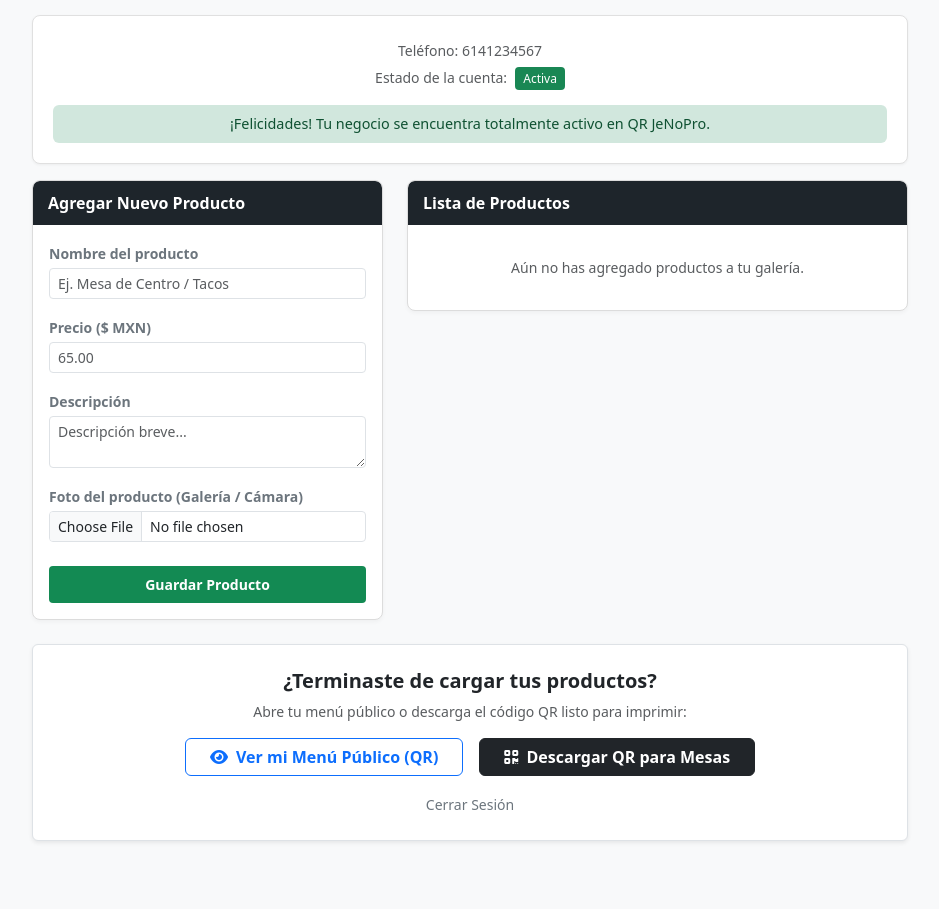
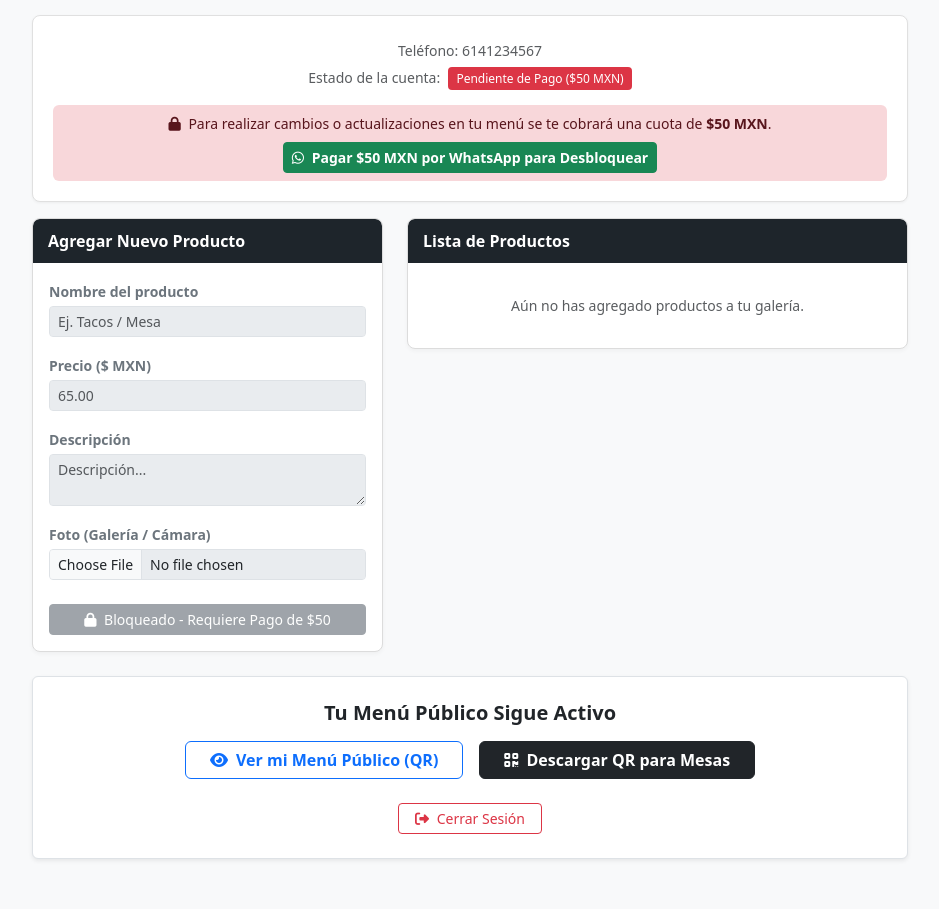
Before and after one commit to Jensau7/qr-expres-jenopro, a Flask app: template templates/panel.html in a window 1280 px wide. Shown: the whole page, without its empty margins (170-1109 px from the left). Before the commit the page ends 842 px from the top, so only its background shows below. Run offline with Flask 3, Linux system fonts and the light colour scheme; the template is opened without the code that fills it, so the values that code supplies are empty.

Commit message:
Update panel.html

```diff
--- a/templates/panel.html
+++ b/templates/panel.html
@@ -24,6 +24,13 @@
         }
         .badge-activa {
             background-color: #198754;
+            color: #ffffff;
+            font-size: 0.75rem;
+            padding: 3px 8px;
+            border-radius: 4px;
+        }
+        .badge-pendiente {
+            background-color: #dc3545;
             color: #ffffff;
             font-size: 0.75rem;
             padding: 3px 8px;
@@ -76,38 +83,52 @@
 
     <div class="container" style="max-width: 900px;">
 
-        <!-- TARJETA SUPERIOR CON NOMBRE Y ESTADO -->
+        <!-- HEADER Y ESTADO -->
         <div class="header-card mb-3">
             <h3 class="fw-bold mb-1">{{ usuario.nombre }}</h3>
             <p class="text-muted small mb-1">Teléfono: {{ usuario.telefono or '6141234567' }}</p>
             <div class="mb-3">
                 <span class="small text-muted me-1">Estado de la cuenta:</span>
-                <span class="badge-activa">Activa</span>
+                {% if usuario.estado == 'Activo' %}
+                    <span class="badge-activa">Activa - Edición Habilitada</span>
+                {% else %}
+                    <span class="badge-pendiente">Pendiente de Pago ($50 MXN)</span>
+                {% endif %}
             </div>
 
-            <div class="alert alert-success py-2 mb-0 border-0" style="background-color: #d1e7dd; color: #0f5132; font-size: 0.9rem;">
-                ¡Felicidades! Tu negocio se encuentra totalmente activo en QR JeNoPro.
+            {% if usuario.estado == 'Activo' %}
+                <div class="alert alert-success py-2 mb-0 border-0 small">
+                    <i class="fa-solid fa-circle-check me-1"></i> Puedes agregar o eliminar productos libremente en esta sesión.
+                </div>
+            {% else %}
+                <div class="alert alert-danger py-2 mb-0 border-0 small">
+                    <i class="fa-solid fa-lock me-1"></i> Para realizar cambios o actualizaciones en tu menú se te cobrará una cuota de <strong>$50 MXN</strong>.
+                    <div class="mt-2">
+                        <a href="https://wa.me/526141234567?text=Hola,%20quiero%20pagar%20mi%20renovaci%C3%B3n%20de%20$50%20para%20modificar%20el%20men%C3%BA%20de%20{{ usuario.nombre }}" target="_blank" class="btn btn-sm btn-success fw-bold">
+                            <i class="fa-brands fa-whatsapp me-1"></i> Pagar $50 MXN por WhatsApp para Desbloquear
+                        </a>
                     </div>
                 </div>
+            {% endif %}
+        </div>
 
-        <!-- ALERTA DE POLÍTICA DE ACTUALIZACIÓN DE $50 PESOS -->
+        <!-- ALERTA PERSISTENTE -->
         {% if session.get('mostrar_aviso') %}
         <div class="alert alert-warning alert-dismissible fade show border-warning mb-4 shadow-sm" role="alert">
             <div class="d-flex align-items-center">
                 <i class="fa-solid fa-triangle-exclamation fs-4 me-3 text-warning"></i>
                 <div>
                     <h6 class="alert-heading fw-bold mb-1">Aviso Importante de Mantenimiento</h6>
-                    <p class="mb-0 small text-dark">Te recordamos que cada vez que desees realizar cambios o modificaciones en tu menú, se te estará cobrando una cuota de <strong>$50 pesos</strong> por la renovación.</p>
+                    <p class="mb-0 small text-dark">Te recordamos que cada vez que ingreses nuevamente para realizar cambios o modificaciones en tu menú, se te cobrará una cuota de <strong>$50 pesos</strong> por la renovación.</p>
                 </div>
             </div>
             <button type="button" class="btn-close" data-bs-dismiss="alert" aria-label="Close" onclick="fetch('/quitar_aviso')"></button>
         </div>
         {% endif %}
 
-        <!-- SECCIÓN PRINCIPAL: FORMULARIO Y LISTA EN DOS COLUMNAS -->
+        <!-- FORMULARIO Y LISTA -->
         <div class="row g-4">
 
-            <!-- FORMULARIO PARA AGREGAR PRODUCTO CON FOTO -->
             <div class="col-12 col-md-5">
                 <div class="card-box">
                     <div class="card-header-dark">
@@ -118,33 +139,38 @@
 
                             <div class="mb-3">
                                 <label class="form-label small fw-bold text-secondary mb-1">Nombre del producto</label>
-                                <input type="text" name="nombre_prod" class="form-control form-control-sm" placeholder="Ej. Mesa de Centro / Tacos" required>
+                                <input type="text" name="nombre_prod" class="form-control form-control-sm" placeholder="Ej. Tacos / Mesa" {% if usuario.estado != 'Activo' %}disabled{% endif %} required>
                             </div>
 
                             <div class="mb-3">
                                 <label class="form-label small fw-bold text-secondary mb-1">Precio ($ MXN)</label>
-                                <input type="number" step="any" name="precio" class="form-control form-control-sm" placeholder="65.00" required>
+                                <input type="number" step="any" name="precio" class="form-control form-control-sm" placeholder="65.00" {% if usuario.estado != 'Activo' %}disabled{% endif %} required>
                             </div>
 
                             <div class="mb-3">
                                 <label class="form-label small fw-bold text-secondary mb-1">Descripción</label>
-                                <textarea name="descripcion" class="form-control form-control-sm" rows="2" placeholder="Descripción breve..."></textarea>
+                                <textarea name="descripcion" class="form-control form-control-sm" rows="2" placeholder="Descripción..." {% if usuario.estado != 'Activo' %}disabled{% endif %}></textarea>
                             </div>
 
                             <div class="mb-3">
-                                <label class="form-label small fw-bold text-secondary mb-1">Foto del producto (Galería / Cámara)</label>
-                                <input type="file" name="imagen" class="form-control form-control-sm" accept="image/*">
+                                <label class="form-label small fw-bold text-secondary mb-1">Foto (Galería / Cámara)</label>
+                                <input type="file" name="imagen" class="form-control form-control-sm" accept="image/*" {% if usuario.estado != 'Activo' %}disabled{% endif %}>
                             </div>
 
+                            {% if usuario.estado == 'Activo' %}
                                 <button type="submit" class="btn btn-green w-100 btn-sm mt-2">
                                     Guardar Producto
                                 </button>
+                            {% else %}
+                                <button type="button" class="btn btn-secondary w-100 btn-sm mt-2" disabled>
+                                    <i class="fa-solid fa-lock me-1"></i> Bloqueado - Requiere Pago de $50
+                                </button>
+                            {% endif %}
                         </form>
                     </div>
                 </div>
             </div>
 
-            <!-- GALERÍA / LISTA DE PRODUCTOS CON OPCIÓN DE ELIMINAR -->
             <div class="col-12 col-md-7">
                 <div class="card-box">
                     <div class="card-header-dark">
@@ -168,9 +194,11 @@
                                     </div>
                                     <div class="d-flex align-items-center gap-2">
                                         <span class="price-tag">${{ "%.2f"|format(p.precio) }}</span>
-                                        <a href="/eliminar_producto/{{ p.id }}" class="btn btn-sm text-danger p-0 ms-1" title="Eliminar producto" onclick="return confirm('¿Eliminar producto de la galería?');">
+                                        {% if usuario.estado == 'Activo' %}
+                                            <a href="/eliminar_producto/{{ p.id }}" class="btn btn-sm text-danger p-0 ms-1" onclick="return confirm('¿Eliminar producto?');">
                                                 <i class="fa-solid fa-trash-can fs-5"></i>
                                             </a>
+                                        {% endif %}
                                     </div>
                                 </div>
                                 {% endfor %}
@@ -184,11 +212,10 @@
 
         </div>
 
-        <!-- ACCESOS AL MENÚ PÚBLICO HASTA ABAJO -->
+        <!-- ACCESOS AL MENÚ Y SALIR -->
         <div class="text-center mt-4 p-4 bg-white border rounded shadow-sm">
-            <h5 class="fw-bold mb-2 text-dark">¿Terminaste de cargar tus productos?</h5>
-            <p class="text-muted small mb-3">Abre tu menú público o descarga el código QR listo para imprimir:</p>
-            <div class="d-flex flex-wrap justify-content-center gap-3">
+            <h5 class="fw-bold mb-2 text-dark">Tu Menú Público Sigue Activo</h5>
+            <div class="d-flex flex-wrap justify-content-center gap-3 mt-3">
                 <a href="/menu/{{ usuario.id }}" target="_blank" class="btn btn-outline-primary fw-bold px-4">
                     <i class="fa-solid fa-eye me-1"></i> Ver mi Menú Público (QR)
                 </a>
@@ -196,8 +223,10 @@
                     <i class="fa-solid fa-qrcode me-1"></i> Descargar QR para Mesas
                 </a>
             </div>
-            <div class="mt-3">
-                <a href="/logout" class="text-secondary small text-decoration-none">Cerrar Sesión</a>
+            <div class="mt-4">
+                <a href="/logout" class="btn btn-outline-danger btn-sm px-3">
+                    <i class="fa-solid fa-right-from-bracket me-1"></i> Cerrar Sesión
+                </a>
             </div>
         </div>
 
```
Lines whose indentation alone changed are shown as unchanged.
